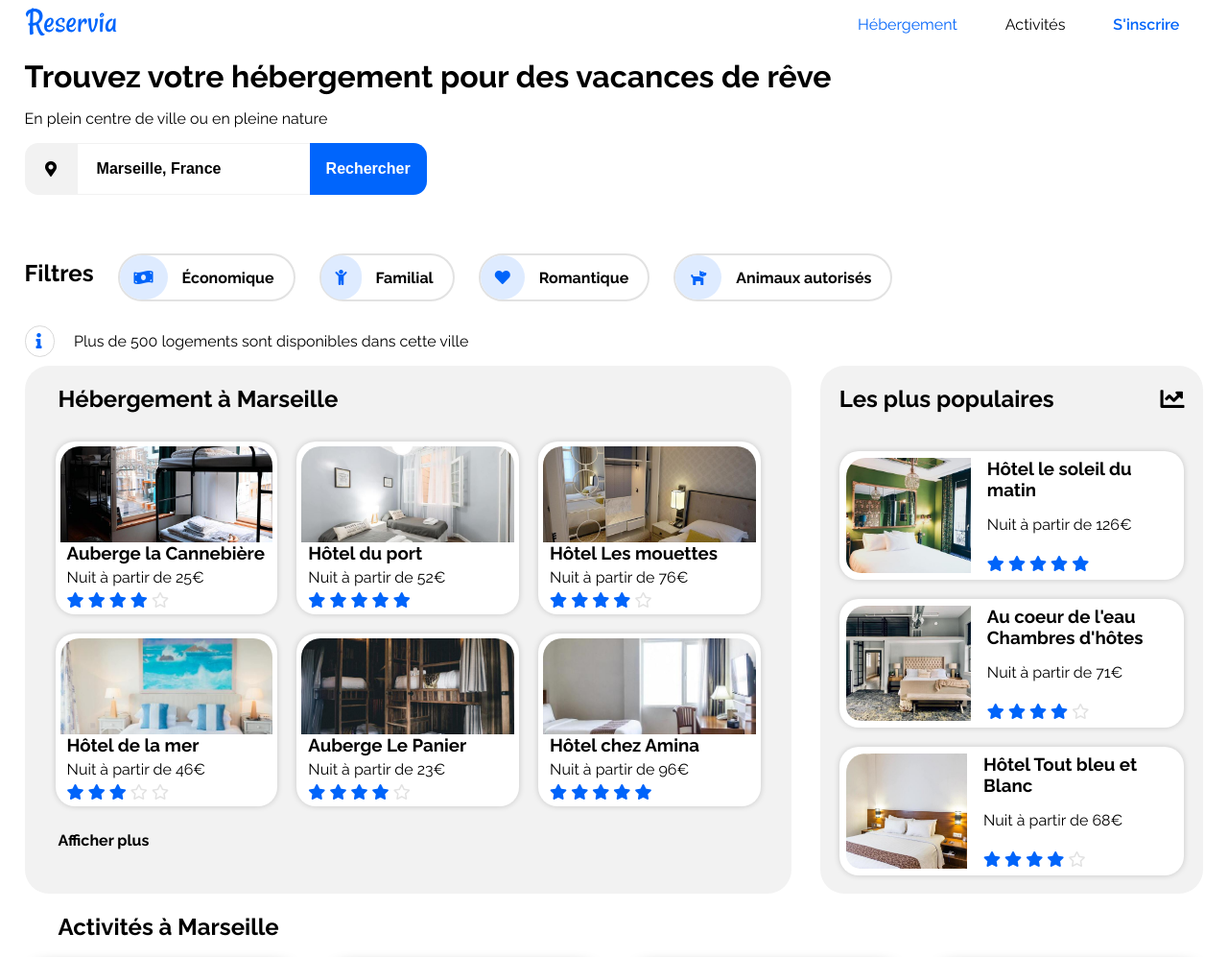
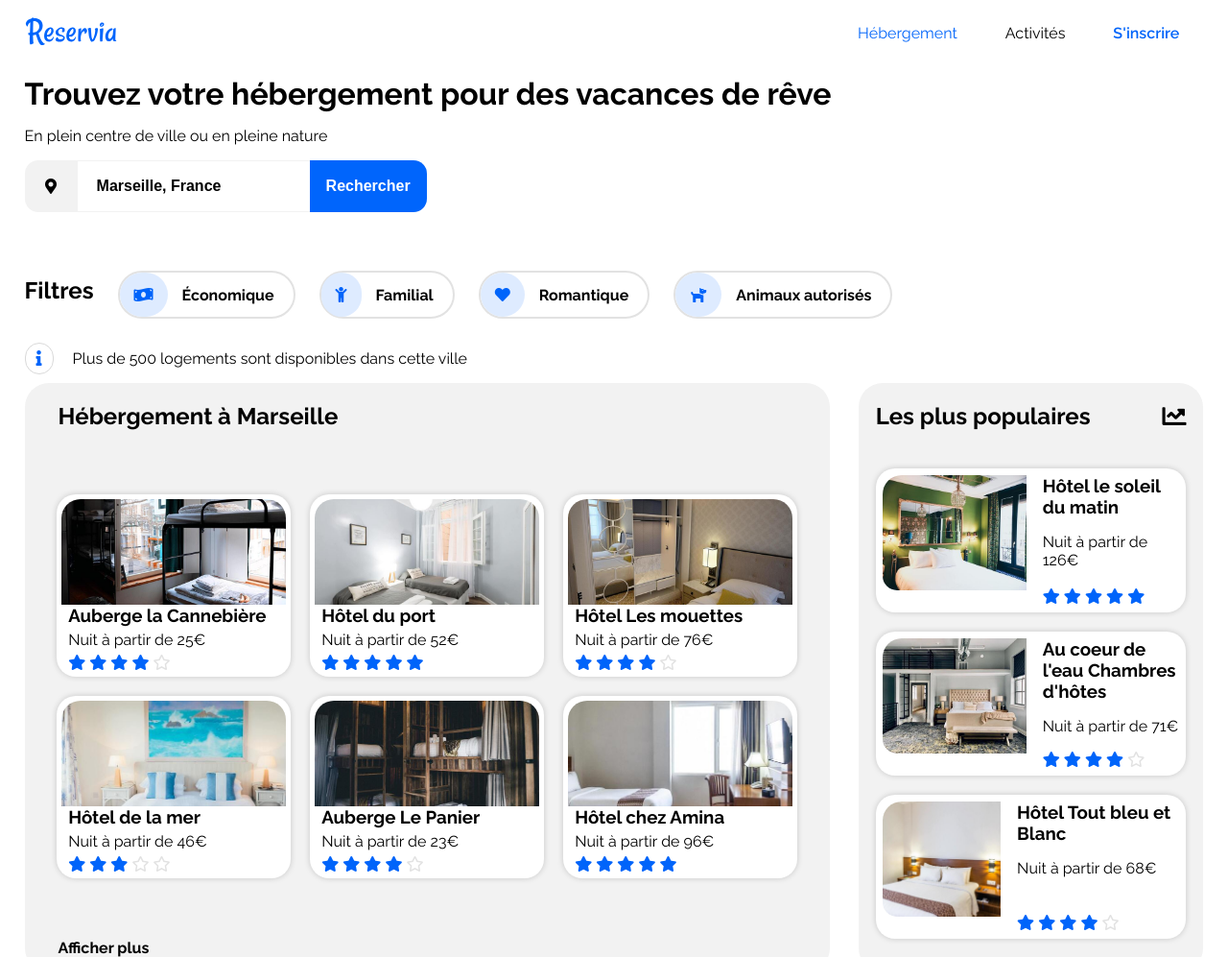
Before and after one commit to AdrienDev91/AdrienHartmann-2-21-05-2021, a plain HTML site: page index.html in a window 1280 px wide. Shown: the top 997 px of the page at 96% size. Drawn offline with Linux system fonts and the light colour scheme.

Commit message:
flexbox blocs hbgm/pop
alignement nav logo

```diff
--- a/index.html
+++ b/index.html
@@ -33,9 +33,10 @@
 
                 <li><a class="hebergement_nav">Hébergement</a></li>
                 <li><a class="activites_nav">Activités</a></li>
-                <li><a class="sinscrire_nav">S'inscrire</a></li>
 
             </ul>
+
+                <div class="sign-up"><a class="sinscrire_nav">S'inscrire</a></div>
 
 
 
--- a/style.css
+++ b/style.css
@@ -1,7 +1,8 @@
 body
 {
     font-family: 'Raleway', sans-serif;
-    margin: 0;
+    max-width: 1440px;
+    margin: auto;
 }
 main{
     width: 96%;
@@ -18,15 +19,15 @@ ul{
     list-style: none;
 }
 .logo{
-    width: 100%;
-    margin-left: 0;
-
+    display: flex;
+    align-items: center;
 }
 .menu{
     display: flex;
 }
 .navigation{
     display: flex;
+    align-items: center;
 }
 .hebergement_nav{
     color:#0064fa;
@@ -39,6 +40,10 @@ ul{
     color: #0064fa;
     padding: 25px;
     font-weight: 600;
+}
+.sign-up{
+    display: flex;
+    align-items: center;
 }
 .title_h1{
     font-size: 32px;
@@ -117,8 +122,6 @@ ul{
 }
 .info-logo{
     background-color: white;
-    width: 0.6%;
-    height: 0.6%;
     padding: 7px 11px 7px 11px;
     color: #0064fa;
     border:solid 1px #D9D9D9;
@@ -178,9 +181,9 @@ ul{
     display:flex ;
 }
 .bloc_hebergements{
-    display: block;
-    flex: 2;
-    height: 550px;
+    display: flex;
+    flex-direction: column;
+    width: 70%;
     margin-right: 15px;
     border-radius: 25px;
     background-color: #F2F2F2;
@@ -206,7 +209,7 @@ ul{
 
 .img{
     width: 100%;
-    height: 100px;
+    height: 110px;
     background-size: 100% 100%;
     border-radius: 20px 20px 0 0;
     object-fit: cover;
@@ -236,9 +239,9 @@ ul{
 
 
 .bloc_populaire{
-    display: block;
-    flex: 1;
-    height: 550px;
+    display:flex;
+    flex-direction: column;
+    width: 30%;
     margin-left: 15px;
     border-radius: 25px;
     background-color: #F2F2F2;
@@ -249,8 +252,8 @@ ul{
     grid-template-rows: 0.25fr 1fr 1fr 1fr;
     row-gap: 20px;
     width: 90%;
-    height: 90%;
     margin: auto;
+    padding-bottom: 35px;
 }
 .img-case2{
     display: flex;
@@ -262,7 +265,7 @@ ul{
 }
 .img2{
     display: flex;
-    width: 130px;
+    width: 150px;
     height: 120px;
     border-radius: 20px 0 0 15px;
     object-fit: cover;
@@ -362,6 +365,9 @@ ul{
 main{
     width: 100%;
 }
+.navigation{
+
+}
 .filters{
     display: inline-block
 }
```
